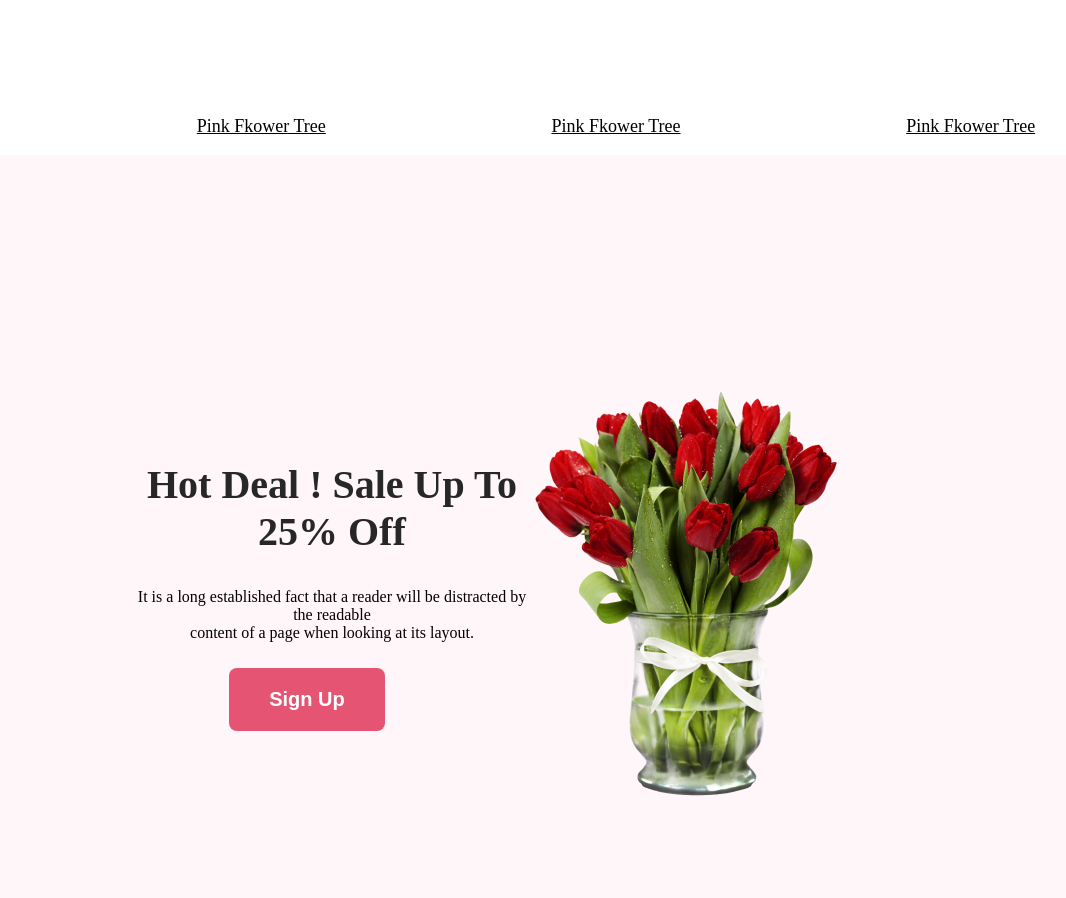
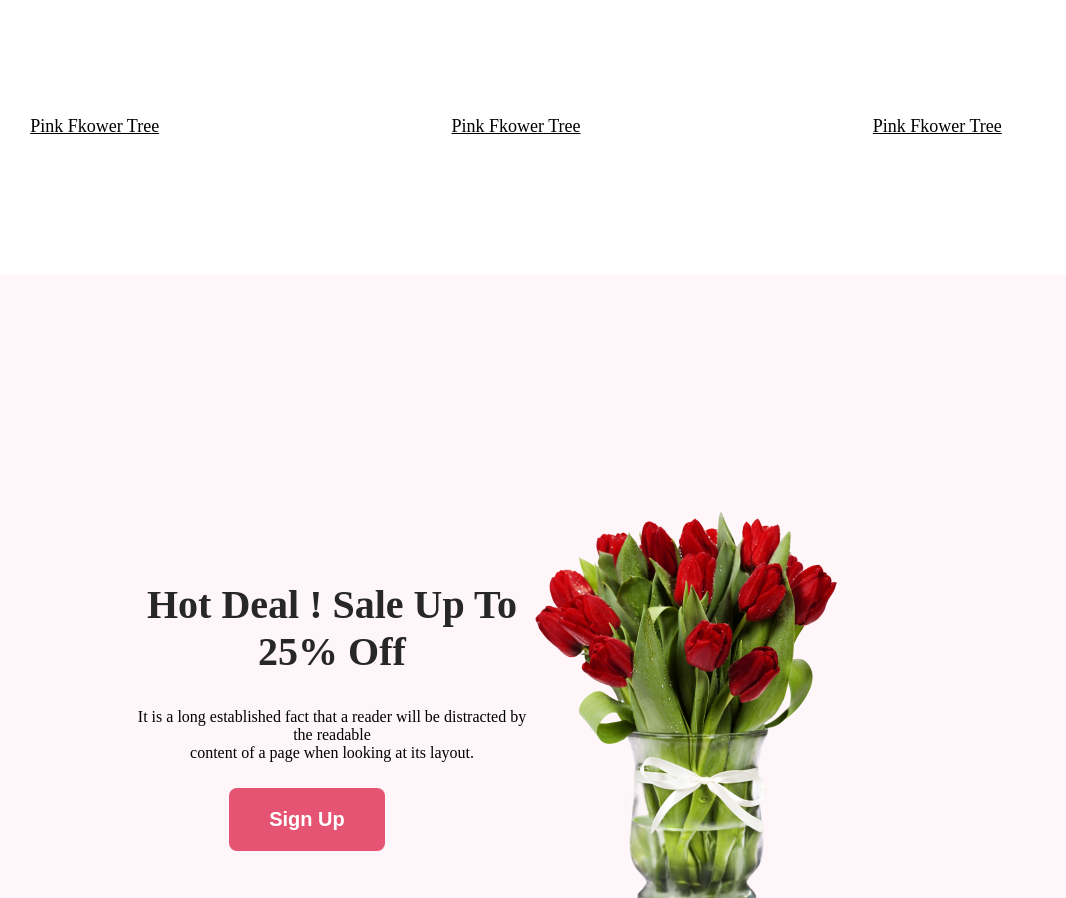
Before and after one commit to halimaislam1/Flower-shop-repo, a plain HTML site: page index.html in a window 1280 px wide. Shown: the part 2208-3106 px from the top of the page, without its empty margins (124-1190 px from the left). Drawn offline with Linux system fonts and the light colour scheme.

Commit message:
added text container

```diff
--- a/index.html
+++ b/index.html
@@ -45,11 +45,14 @@
         </div>
     </div>
 
-        <div class="text-container">
+
+    <div class="Featured-text-container">
+        <div class="featured-text-info">
         <p >Pink Fkower Tree</p>
         <p >Pink Fkower Tree</p>
         <p >Pink Fkower Tree</p>
         </div>
+    </div>
 
         </div>
 </div>
--- a/styles.css
+++ b/styles.css
@@ -60,16 +60,24 @@
 
 .featured-flower-info {
     padding-left: 700px;
-    /* width: 0%; */
     position: static;
 }
 
-.text-container {
+.Featured-text-container{
+    /* display: flex;
+   justify-content: space-around; */
+   gap: 10px;
+   padding-bottom: 20px;
+}
+
+.featured-text-info {
     justify-content: space-around;
     display: flex;
     text-decoration: underline;
     font-size: 18px;
-    padding-inline-start: 200px;
+    padding-bottom: 100px;
+
+    /* padding-inline-start: 200px; */
 
 }
 
```
